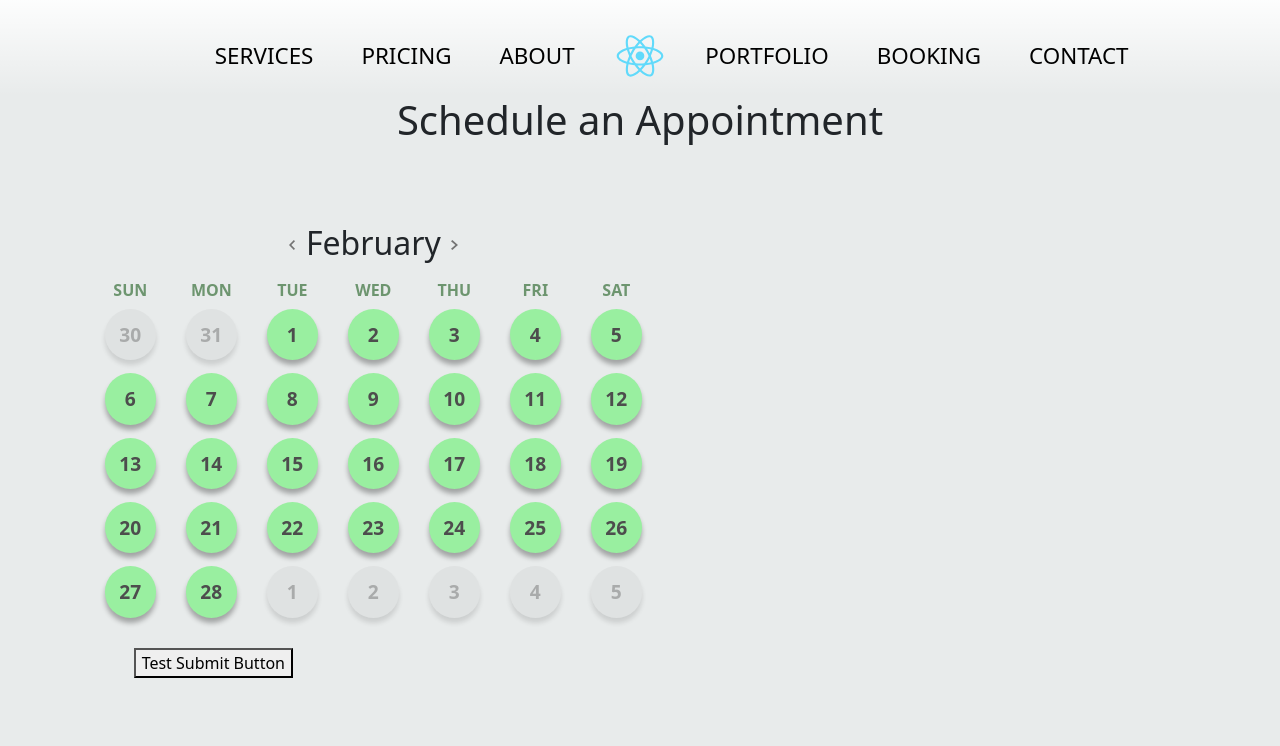
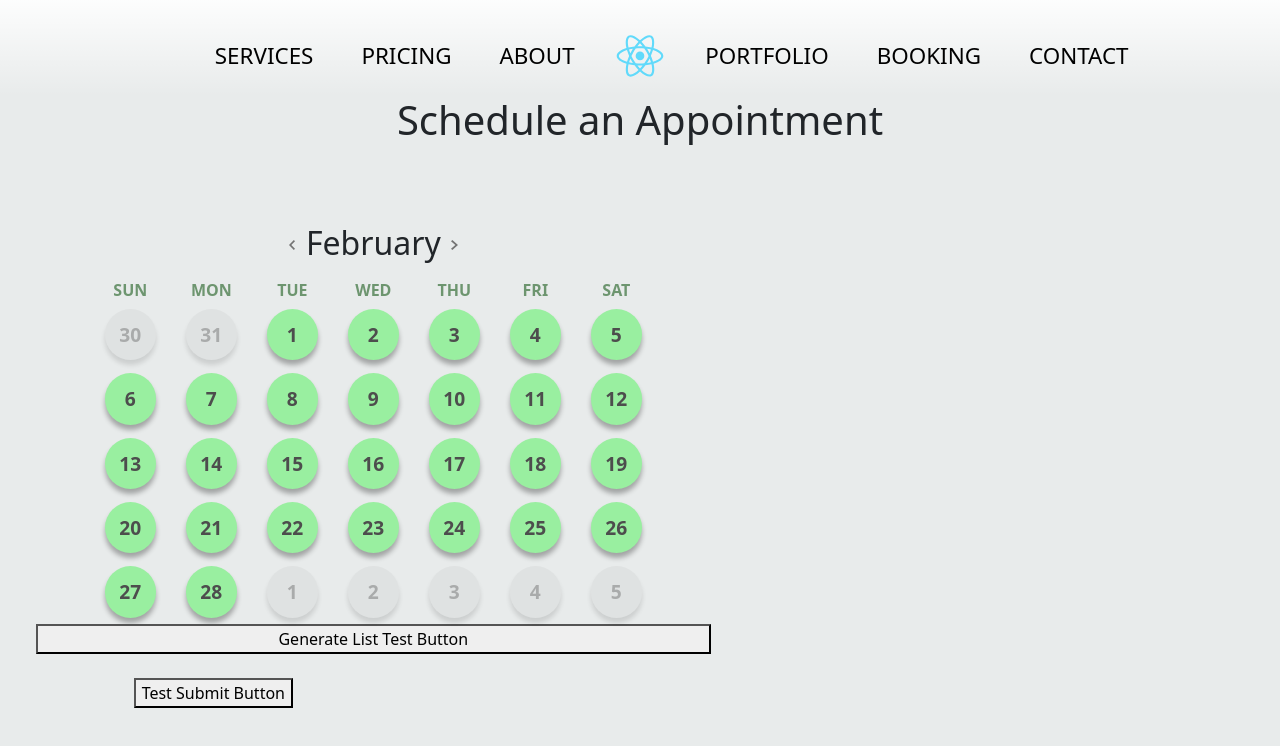
Before and after one commit to FleuryCode/OneWallMedia, a React (Create React App) app: page /booking in a window 1280 px wide. Shown: the top 746 px of the page. Built offline with nearby package versions, Linux system fonts and the light colour scheme; no server answers.

Commit message:
Added the calendar import as well as the filtering based on the selected month. Pushed all to a new array to work with.

```diff
--- a/src/components/Calendar/Calendar.component.jsx
+++ b/src/components/Calendar/Calendar.component.jsx
@@ -4,10 +4,12 @@ import { format, subMonths, addMonths } from "date-fns";
 import CalendarDay from "../CalendarDay/CalendarDay.component";
 import prevArrow from '../../assets/prevArrow.svg';
 import nextArrow from '../../assets/nextArrow.svg';
+import { KEYS } from '../../Keys';
+import axios from 'axios';
 
 // Redux
 import { connect } from "react-redux";
-import {setSelectedDate, setDidSelectDay} from '../../redux/booking-info/booking.actions';
+import { setSelectedDate, setDidSelectDay } from '../../redux/booking-info/booking.actions';
 
 
 
@@ -25,72 +27,59 @@ class Calendar extends React.Component {
         }
     }
     render() {
+
+        // CLEAN UP YOUR DATE FORMATS. YOU CAN WRITE IT LIKE THIS. SO MUCH EASIER!!!!!
+        // const dateTest = format(new Date(this.state.displayedDate), 'yyyy-MM-dd');
+        // console.log(dateTest);
+
         // Grabbing Information
-        // const currentDate = new Date();
-        // let currentMonth = currentDate.getMonth();
-        // switch (currentMonth) {
-        //     case 0:
-        //         currentMonth = '01';
-        //         break;
-        //     case 1:
-        //         currentMonth = '02';
-        //         break;
-        //     case 2:
-        //         currentMonth = '03';
-        //         break;
-        //     case 3:
-        //         currentMonth = '04';
-        //         break;
-        //     case 4:
-        //         currentMonth = '05';
-        //         break;
-        //     case 5:
-        //         currentMonth = '06';
-        //         break;
-        //     case 6:
-        //         currentMonth = '07';
-        //         break;
-        //     case 7:
-        //         currentMonth = '08';
-        //         break;
-        //     case 8:
-        //         currentMonth = '09';
-        //         break;
-        //     case 9:
-        //         currentMonth = '10';
-        //         break;
-        //     case 10:
-        //         currentMonth = '11';
-        //         break;
-        //     case 11:
-        //         currentMonth = '12';
-        //         break;
-        //     default:
-        //         currentMonth = '01';
+        const displayedYearMonth = `${format(new Date(this.state.displayedDate), 'yyyy')}-${format(new Date(this.state.displayedDate), "MM")}`;
+
+        const calendarId = KEYS.CALENDAR_ID;
+        const apiKey = KEYS.CALENDAR_API;
+        let monthEventList = [];
+        const generateMonthEventList = () => {
+            axios.get(`https://www.googleapis.com/calendar/v3/calendars/${calendarId}/events?key=${apiKey}`)
+                .then(res => {
+                    console.log(`statusCode: ${res.status}`);
+                    let rawArray = res.data.items;
+                    for (let i = 0; i < rawArray.length; i++) {
+                        // For Events with Times
+                        if (rawArray[i].start.hasOwnProperty('dateTime')) {
+                            if(rawArray[i].start.dateTime.includes(displayedYearMonth)) {
+                                monthEventList.push({
+                                    id: rawArray[i].id,
+                                    startDate: format(new Date(rawArray[i].start.dateTime), 'yyyy-MM-dd'),
+                                    description: rawArray[i].description,
+
+                                })
+                            }
+                        // For All Day Events
+                        }else if(rawArray[i].start.hasOwnProperty('date')) {
+                            if(rawArray[i].start.date.includes(displayedYearMonth)) {
+                                monthEventList.push({
+                                    id: rawArray[i].id,
+                                    startDate: format(new Date(rawArray[i].start.date), 'yyyy-MM-dd'),
+                                    description: rawArray[i].description,
+
+                                })
+                            }
+                        }
+                    }
+
+                    // for (let index = 0; index < rawArray.length; index++) {
+                    //     if (res.data.items[index].start.dateTime.includes(displayedYearMonth)) {
+                    //         monthEventList.push(res.data.items[index]);
+                    //     }
+
                     // }
-        // const currentYear = currentDate.getFullYear();
-        // const currentYearMonth = `${currentYear}-${currentMonth}`;
+                })
+                .catch(error => {
+                    console.log(error);
+                })
 
-        // const calendarId = KEYS.CALENDAR_ID;
-        // const apiKey = KEYS.CALENDAR_API;
-        // let eventList = [];
-        // const generateEventList = () => {
-        //     axios.get(`https://www.googleapis.com/calendar/v3/calendars/${calendarId}/events?key=${apiKey}`)
-        //         .then(res => {
-        //             console.log(`statusCode: ${res.status}`);
-        //             let rawArray = res.data.items;
-        //             for (let index = 0; index < rawArray.length; index++) {
-        //                 if (res.data.items[index].start.dateTime.includes(currentYearMonth)) {
-        //                     eventList.push(res.data.items[index]);
-        //                 }
-
-        //             }
-        //             console.log(eventList);
-        //         })
-        //         .catch(error => {
-        //             console.log(error);
-        //         })
-        // }
+                console.log(monthEventList);
+        }
 
 
         // Previous and Next Month Button Click Functions
@@ -113,14 +102,14 @@ class Calendar extends React.Component {
         }
 
         const selectedDayClick = (date, isDisabled, id) => {
-            if(!isDisabled) {
+            if (!isDisabled) {
                 this.props.setSelectedDate(date);
                 this.props.setDidSelectDay(true);
                 this.setState({
                     isDateActive: true,
                     activeDateId: id
                 });
-            }else{
+            } else {
                 console.log('Pick a valid date');
             }
 
@@ -172,8 +161,9 @@ class Calendar extends React.Component {
                 handleClick: selectedDayClick
             });
         }
+        // Active Day
         for (let i = 0; i < days.length; i++) {
-            if(days[i].id === this.state.activeDateId) {
+            if (days[i].id === this.state.activeDateId) {
                 days[i].isActive = this.state.isDateActive;
             }
         }
@@ -221,7 +211,7 @@ class Calendar extends React.Component {
                         {days.map(day => (
                             <CalendarDay
                                 key={day.id}
-                            date = {day.id}
+                                date={day.id}
                                 dayNumber={day.dayNumber}
                                 isDisabled={day.isDisabled}
                                 hasAvailable={day.hasAvailable}
@@ -230,6 +220,9 @@ class Calendar extends React.Component {
                             />
                         ))}
                     </div>
+                </div>
+                <div className="row">
+                    <button onClick={generateMonthEventList} >Generate List Test Button</button>
                 </div>
             </div>
         );
```
Lines whose indentation alone changed are shown as unchanged.
